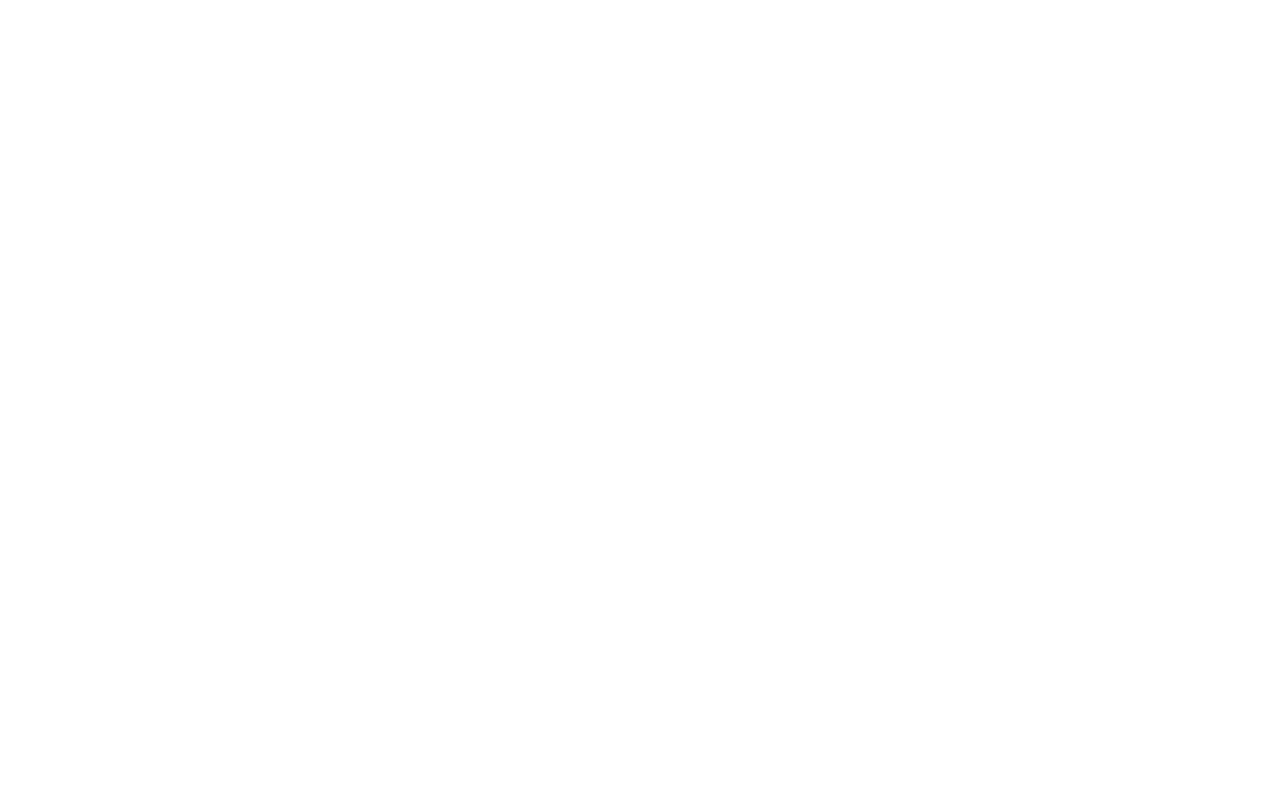
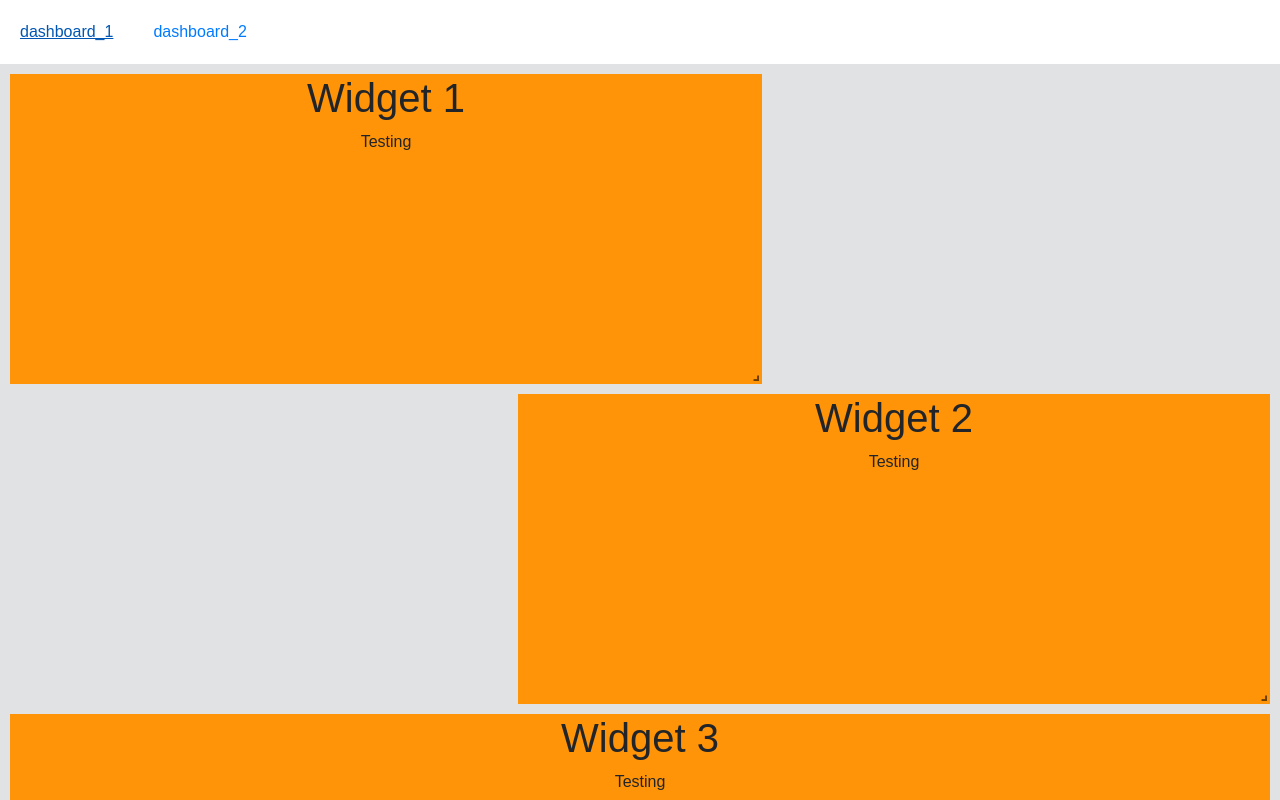
Before and after one commit to serge-sedelnikov/ipa_dashboard_tool, a React (Create React App) app in the folder client/: page /dashboard_2 in a window 1280 px wide. Shown: the top 800 px of the page. Built offline with nearby package versions, Linux system fonts and the light colour scheme.

Commit message:
Add Tab component, add Dashboard_2

```diff
--- a/client/src/App.js
+++ b/client/src/App.js
@@ -1,6 +1,7 @@
 import React, { Component } from 'react';
-import { BrowserRouter as Router, Route, Link, Redirect } from "react-router-dom";
+import { BrowserRouter as Router, Route, Redirect } from "react-router-dom";
 import * as Dashboards from './Dashboards'
+import Tabs from './Components/Tabs/Tabs';
 import './App.css';
 import 'react-grid-layout/css/styles.css';
 import 'react-resizable/css/styles.css';
@@ -10,8 +11,10 @@
     return (
       <Router>
         <div>
+          <Tabs></Tabs>
           <Route exact path="/"  render={() => (<Redirect to="/dashboard_1"/>)} />
           <Route exact path="/dashboard_1" component={Dashboards.Dashboard_1} />
+          <Route exact path="/dashboard_2" component={Dashboards.Dashboard_2} />
         </div>
       </Router>
     );
--- /dev/null
+++ b/client/src/Components/Tabs/Tabs.js
@@ -0,0 +1,14 @@
+import React, { Component } from 'react';
+import { NavLink } from 'react-router-dom'
+import './Tabs.css'
+
+export default class Tabs extends Component{
+    render(){
+        return(
+            <div className="nav__tabs">
+                <NavLink activeClassName="tab-active" to="/dashboard_1">dashboard_1</NavLink>
+                <NavLink activeClassName="tab-active" to="/dashboard_2">dashboard_2</NavLink>
+            </div>
+        )
+    }
+}
--- /dev/null
+++ b/client/src/Components/Tabs/Tabs.scss
@@ -0,0 +1,7 @@
+.nav__tabs{
+    max-width: 1200px;
+    display: flex;
+    a{
+        padding: 20px;
+    }
+}
--- /dev/null
+++ b/client/src/Dashboards/Dashboard_2/Dashboard_2.js
@@ -0,0 +1,27 @@
+import React, { Component } from 'react';
+import { Responsive, WidthProvider } from 'react-grid-layout';
+import {TextWidget} from '../../Widgets';
+import './Dashboard_2.css';
+const ResponsiveGridLayout = WidthProvider(Responsive);
+
+export default class Dashboard_2 extends Component {
+  render() {
+    const layout = [
+        {i: 'a', x: 0, y: 0, w: 6, h: 2},
+        {i: 'b', x: 6, y: 0, w: 6, h: 2},
+        {i: 'c', x: 0, y: 6, w: 12, h: 2}
+      ];
+    var layouts = {
+        lg: layout,
+    }
+    return (
+      <ResponsiveGridLayout className="dashboard_2" layouts={layouts}
+        breakpoints={{lg: 1400, md: 996, sm: 768, xs: 480, xxs: 0}}
+        cols={{lg: 12, md: 10, sm: 6, xs: 4, xxs: 2}}>
+        <div key="a"><TextWidget title="Widget 1" data="Testing"></TextWidget></div>
+        <div key="b"><TextWidget title="Widget 2" data="Testing"></TextWidget></div>
+        <div key="c"><TextWidget title="Widget 3" data="Testing"></TextWidget></div>
+      </ResponsiveGridLayout>
+    )
+  }
+}
--- /dev/null
+++ b/client/src/Dashboards/Dashboard_2/Dashboard_2.scss
@@ -0,0 +1,4 @@
+@import 'styles/colors.scss';
+.dashboard_2{
+    background: $gray25;
+}
--- a/client/src/Dashboards/index.js
+++ b/client/src/Dashboards/index.js
@@ -1 +1,2 @@
 export { default as Dashboard_1 } from "./Dashboard_1/Dashboard_1";
+export { default as Dashboard_2 } from "./Dashboard_2/Dashboard_2";
```
